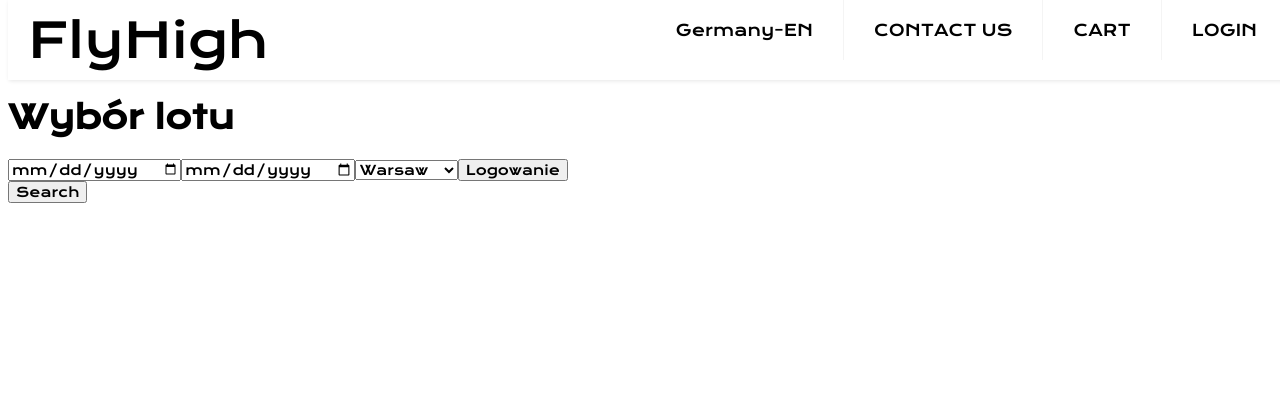
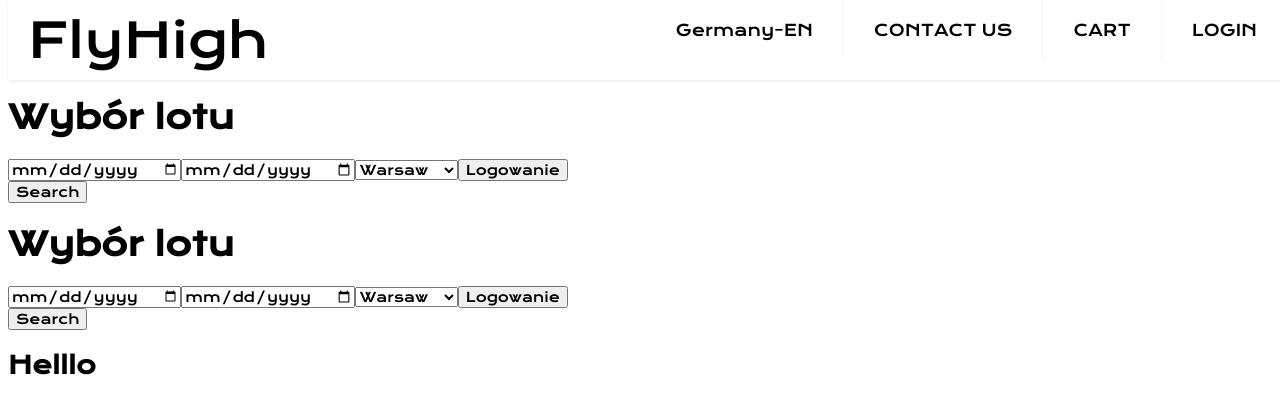
Before and after one commit to VictoriaBlat/AirlabApp, an Angular app: page /flight in a window 1280 px wide. Shown: the top 414 px of the page. Built offline with nearby package versions, Linux system fonts and the light colour scheme.

Commit message:
added communication between child and parent-booking info

```diff
--- a/src/app/app-routing.module.ts
+++ b/src/app/app-routing.module.ts
@@ -9,7 +9,9 @@ import { DetailsComponent } from './details/details.component';
 import { SummaryComponent } from './summary/summary.component';
 
 const routes: Routes = [
-  { path: '', redirectTo: '/flight', pathMatch: 'full' },
+  // { path: '', redirectTo: '/flight', pathMatch: 'full' },
+
+  // { path: '', component: AppComponent },
   { path: 'flight', component: FlightComponent },
   { path: 'log', component: LoginComponent },
   { path: 'details', component: DetailsComponent },
--- a/src/app/app.component.html
+++ b/src/app/app.component.html
@@ -14,5 +14,7 @@
     </ul>
   </header>
 </nav>
-
+<app-flight (bookingEvent)="saveBookingSearch($event)"></app-flight>
+<h2>Helllo</h2>
+<h2>{{ bookingData }}</h2>
 <router-outlet></router-outlet>
--- a/src/app/app.component.ts
+++ b/src/app/app.component.ts
@@ -7,4 +7,12 @@ import { Component } from '@angular/core';
 })
 export class AppComponent {
   title = 'flyHigh';
+  constructor() {}
+
+  bookingData: [];
+
+  saveBookingSearch($event) {
+    this.bookingData = $event;
+    console.log(this.bookingData);
+  }
 }
--- a/src/app/flight/flight.component.html
+++ b/src/app/flight/flight.component.html
@@ -5,14 +5,14 @@
   <input
     type="date"
     (change)="setTime($event)"
-    id="departureTime"
+    id="departureDate"
     min="{{ today }}"
   />
   <!-- data przylotu -->
   <input
     type="date"
-    id="arrivalTime"
-    min="{{ departureTime }}"
+    id="arrivalDate"
+    min="{{ departureDate }}"
     (change)="setTime($event)"
   />
   <!-- " -->
@@ -40,5 +40,5 @@
   <a routerLink="/log"> <button (click)="saving()">Logowanie</button> </a>
 </div>
 <!-- <button (click)="counter()">Licznik</button> -->
-<button routerLink="/summary">Search</button>
+<button routerLink="/summary" (click)="searchFlight()">Search</button>
 <router-outlet> </router-outlet>
--- a/src/app/flight/flight.component.ts
+++ b/src/app/flight/flight.component.ts
@@ -1,4 +1,4 @@
-import { Component, OnInit } from '@angular/core';
+import { Component, OnInit, Output, EventEmitter } from '@angular/core';
 import { Router } from '@angular/router';
 
 @Component({
@@ -22,29 +22,47 @@ export class FlightComponent implements OnInit {
     { key: 'Paris', value: ['Warsaw', 'New York'] },
     { key: 'New York', value: ['Warsaw', 'Paris'] },
   ];
-  public choosenDeparture;
-  public arrivals;
-  departureTime;
-  arrivalTime;
+
+  departureDate;
+  arrivalDate;
+  departureCity;
+  choosenDeparture;
+  arrivals;
+  bookingData = [];
+  @Output() public bookingEvent = new EventEmitter();
   setTime(event) {
     this[event.target.id] = event.target.value;
-    console.log(event.target.id, event.target.value);
   }
   arrTime() {}
 
   changeDeparture(event) {
-    this.choosenDeparture = event.target.value;
+    this.departureCity = event.target.value;
 
     for (let i = 0; i < this.opts.length; i++) {
-      if (this.opts[i].key === this.choosenDeparture) {
+      if (this.opts[i].key === this.departureCity) {
         this.arrivals = this.opts[i].value;
       }
     }
-
-    console.log('arrival ', this.arrivals);
-    console.log('depart', this.departureTime);
   }
   saving() {}
+  searchFlight() {
+    this.bookingData = [
+      {
+        departureDate: this.departureDate,
+        arrivalDate: this.arrivalDate,
+        departureCity: this.departureCity,
+        arrivalCity: this.arrivals,
 
+        passangers: [],
+      },
+    ];
+    this.bookingEvent.emit(this.bookingData);
+    console.log('fired');
+    console.log(this.departureCity);
+
+    console.log(this.choosenDeparture);
+
+    console.log();
+  }
   counter() {}
 }
```
Also changed, not shown: src/app/flight-details.service.ts (added, +9 -0 lines), 1 other file (tests, documents, lock files or other folders).
